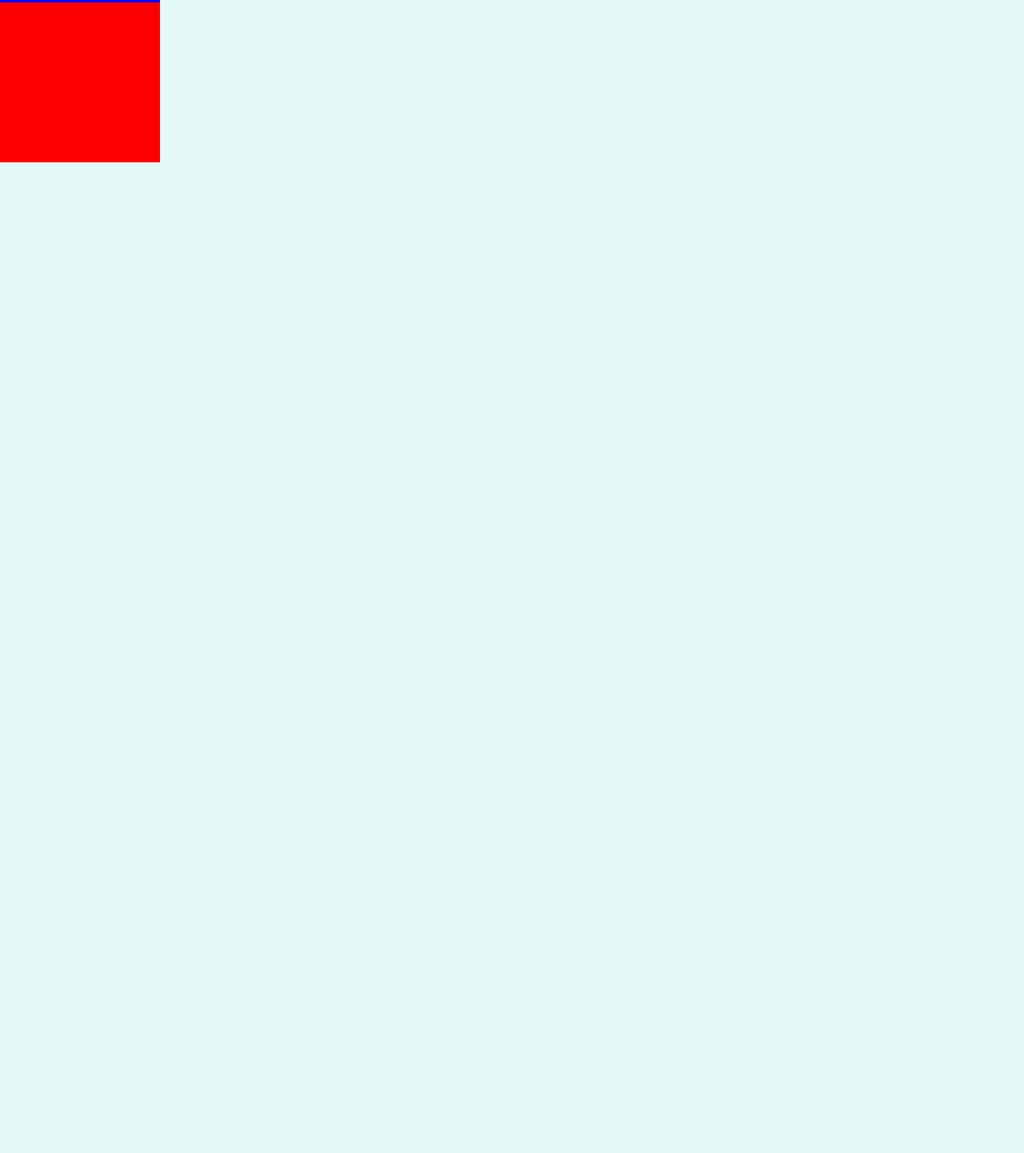
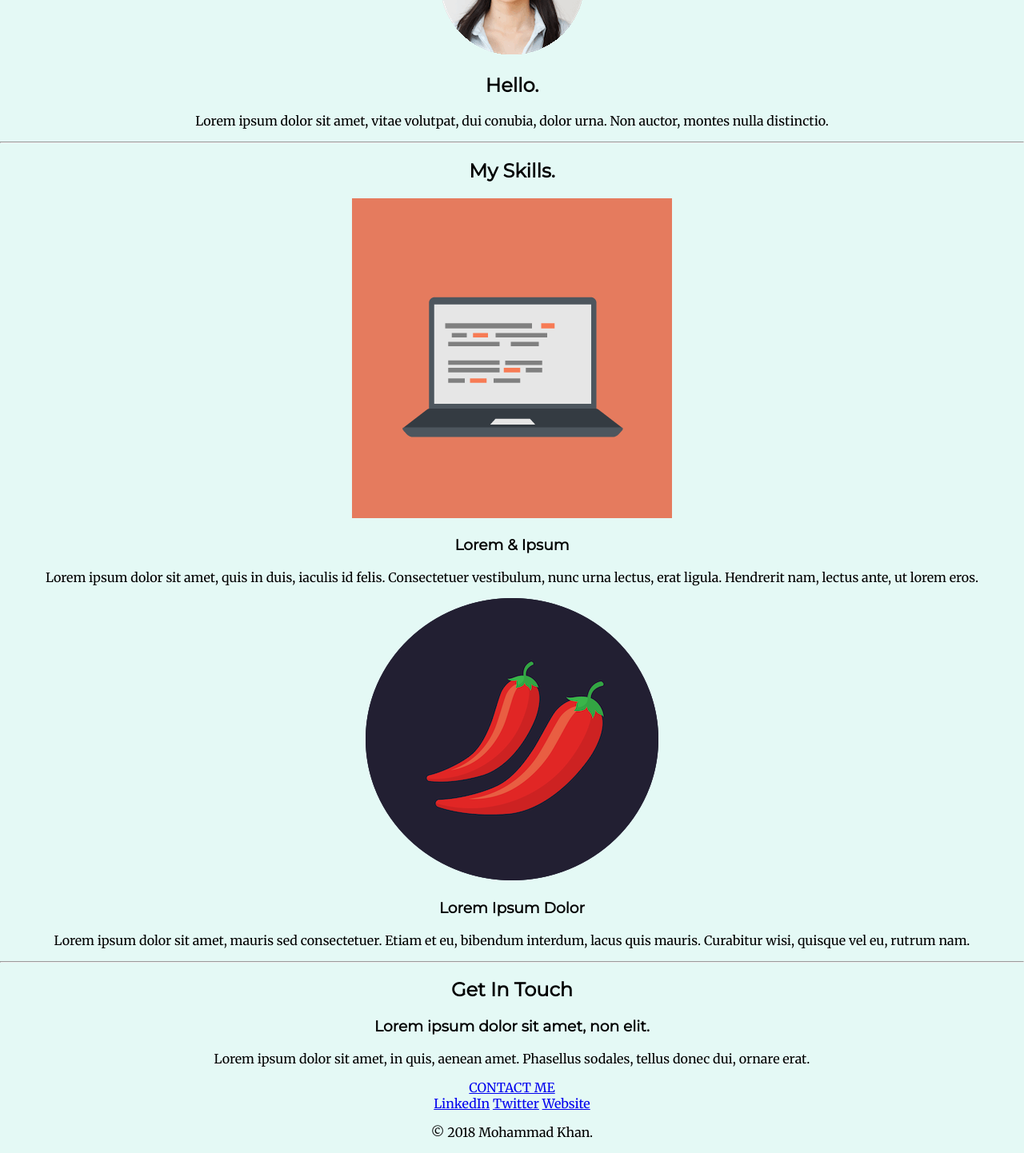
Before and after one commit to hanK1008/CSS-webstie, a plain HTML site: page index.html in a window 1280 px wide. Shown: the part 725-2167 px from the top of the page at 80% size. Before the commit the page ends 928 px from the top, so only its background shows below. Drawn offline with Linux system fonts and the light colour scheme.

Commit message:
CSS styling done

```diff
--- a/CSS/styles.css
+++ b/CSS/styles.css
@@ -15,10 +15,13 @@ body {
 .name {
     margin: 0;
     font-family: 'Sacramento', cursive;
+    font-size: 90px;
+    /* 100%= 16px......1em = 16px , 90px = 5.625em = 562.5%*/
 }
 
 h2 {
     font-family: 'Montserrat', sans-serif;
+
 }
 
 h3 {
@@ -42,7 +45,7 @@ h3 {
     bottom: 300px;
 }
 
-.middle-container {
+/* .middle-container {
     height: 200px;
     width: 200px;
     background-color: blue;
@@ -53,4 +56,4 @@ h3 {
     height: 200px;
     width: 200px;
     background-color: red;
-}
+} */
--- a/index.html
+++ b/index.html
@@ -25,9 +25,43 @@
 
     </div>
     <div class="middle-container">
+        <div class="profile">
+            <img src="CSS - My Site Images/angela.png" alt="profile-image">
+            <h2>Hello.</h2>
+            <p>Lorem ipsum dolor sit amet, vitae volutpat, dui conubia, dolor urna. Non auctor, montes nulla distinctio.
+            </p>
+        </div>
+        <hr>
+        <div class="skills">
+            <h2>My Skills.</h2>
+            <div class="skill-row">
+                <img class="skill1" src="CSS - My Site Images/computer.png" alt="computer-image">
+                <h3>Lorem & Ipsum</h3>
+                <p>Lorem ipsum dolor sit amet, quis in duis, iaculis id felis. Consectetuer vestibulum, nunc urna
+                    lectus, erat ligula. Hendrerit nam, lectus ante, ut lorem eros.</p>
+            </div>
+            <div class="skill-row">
+                <img class="skill2" src="CSS - My Site Images/chillies.png" alt="chilli-image">
+                <h3>Lorem Ipsum Dolor</h3>
+                <p>Lorem ipsum dolor sit amet, mauris sed consectetuer. Etiam et eu, bibendum interdum, lacus quis
+                    mauris. Curabitur wisi, quisque vel eu, rutrum nam.</p>
+            </div>
+        </div>
+        <hr>
+        <div class="contact-me">
+            <h2>Get In Touch</h2>
+            <h3>Lorem ipsum dolor sit amet, non elit.</h3>
+            <p>Lorem ipsum dolor sit amet, in quis, aenean amet. Phasellus sodales, tellus donec dui, ornare erat.</p>
+            <a class="btn" href="mailto:mohdahmedk.study@gmail.com">CONTACT ME</a>
+        </div>
+    </div>
+    <div class="bottom-container">
+        <a class="footer-link" href="https://www.linkedin.com/">LinkedIn</a>
+        <a class="footer-link" href="https://twitter.com/">Twitter</a>
+        <a class="footer-link" href="https://www.appbrewery.co/">Website</a>
+        <p>© 2018 Mohammad Khan.</p>
+    </div>
 
-    </div>
-    <div class="bottom-container"></div>
 
 </body>
 
```
